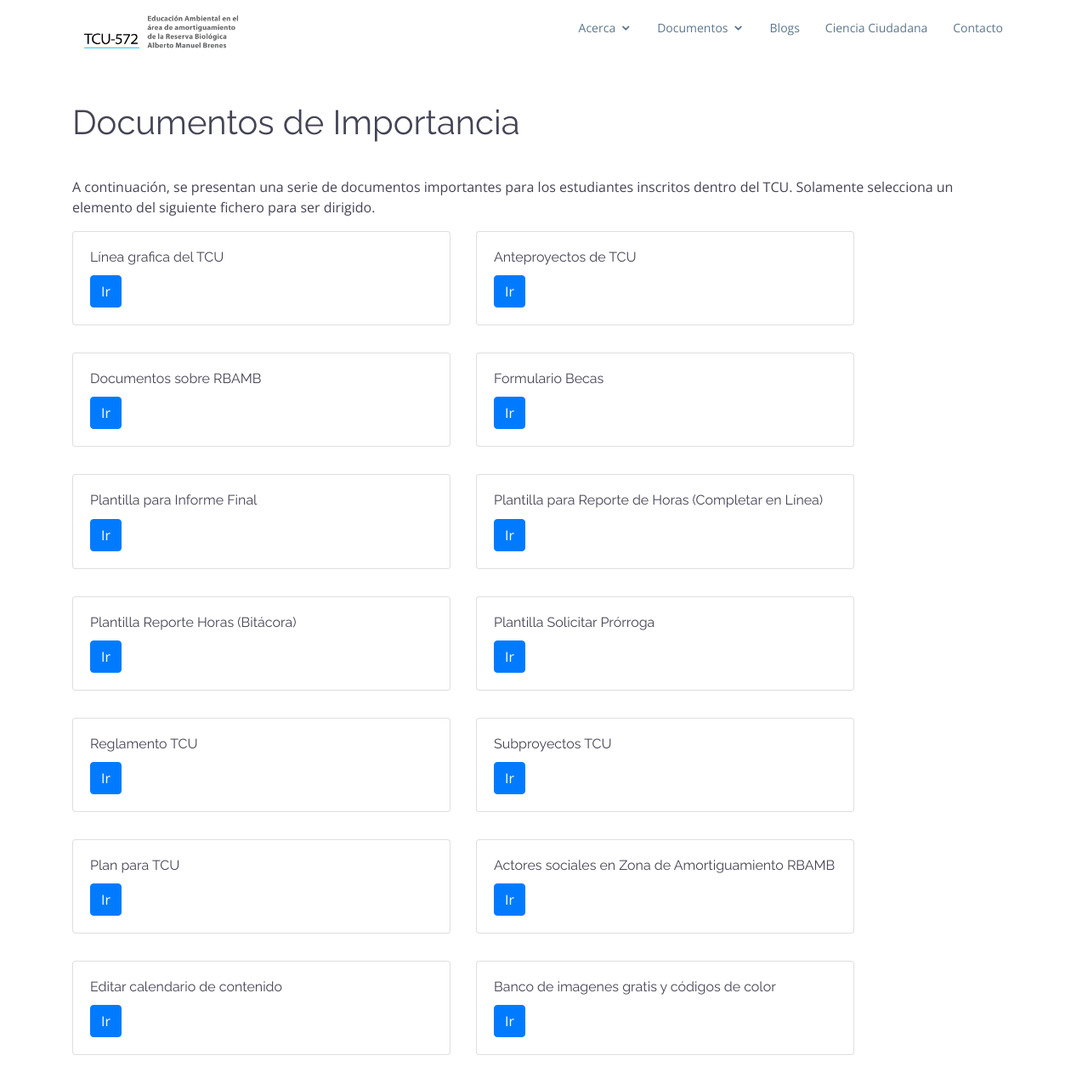
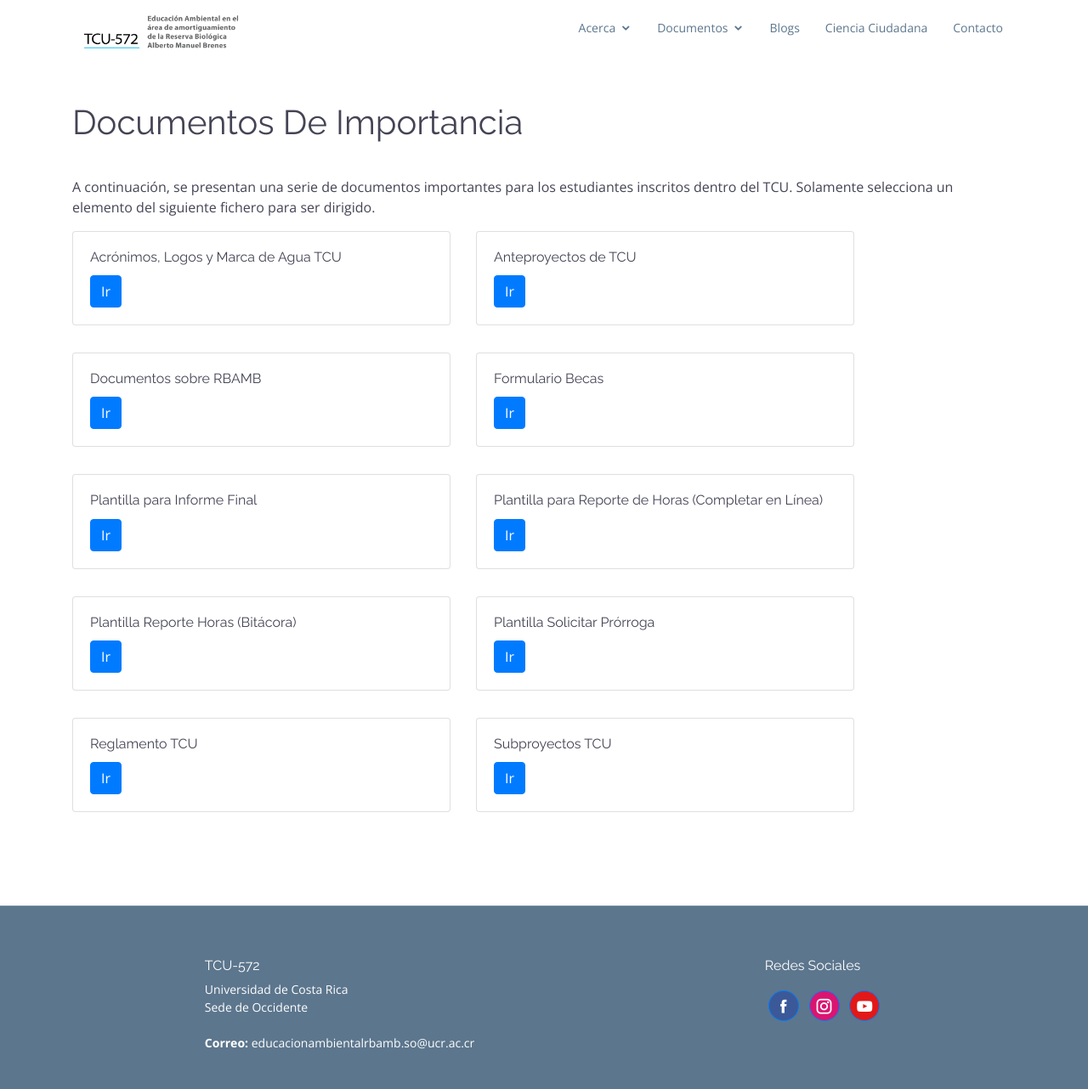
Before and after one commit to TCU572/tcu572, a plain HTML site: page documents/documents.html in a window 1280 px wide. Shown: the top 1282 px of the page at 85% size. Drawn offline with nearby package versions, Linux system fonts and the light colour scheme.

Commit message:
Update documents.html

```diff
--- a/documents/documents.html
+++ b/documents/documents.html
@@ -86,7 +86,6 @@
     <!-- ======= Breadcrumbs Section =======
     <section class="breadcrumbs">
       <div class="container">
-
         <div class="d-flex justify-content-between align-items-center">
           <h2>Acerca del TCU-572</h2>
           <ol>
@@ -94,7 +93,6 @@
             <li>Acerca del TCU-572</li>
           </ol>
         </div>
-
       </div>
     </section>--><!-- Breadcrumbs Section -->
 
@@ -103,7 +101,7 @@
       <div class="container">
 
         <div class="portfolio-description">
-          <h1 class="display-5">Documentos de Importancia</h1>
+          <h1 class="display-5">Documentos De Importancia</h1>
 
           <p style="padding-top: 2em;">
             A continuación, se presentan una serie de documentos importantes para los estudiantes inscritos dentro del TCU. Solamente selecciona un elemento del siguiente fichero para ser dirigido.
@@ -113,7 +111,7 @@
             <div class="col-sm-5">
               <div class="card">
                 <div class="card-body">
-                  <h6 class="card-title">Línea grafica del TCU</h6>
+                  <h6 class="card-title">Acrónimos, Logos y Marca de Agua TCU</h6>
                   <a href="https://drive.google.com/drive/folders/1qgvWDAPcrUsvWTY3DsUmhbV1RVzFv1SU?usp=sharing" class="btn btn-primary">Ir</a>
                 </div>
               </div>
@@ -195,43 +193,6 @@
                 <div class="card-body">
                   <h6 class="card-title">Subproyectos TCU</h6>
                   <a href="https://drive.google.com/drive/folders/1XNnv0hk5ua04rKnYolpgLP8tWKmTFgPd?usp=sharing" class="btn btn-primary">Ir</a>
-                </div>
-              </div>
-            </div>
-          </div>
-          <div class="row" style="padding-top: 2em;">
-            <div class="col-sm-5">
-              <div class="card">
-                <div class="card-body">
-                  <h6 class="card-title">Plan para TCU</h6>
-                  <a href="https://docs.google.com/document/d/1eMs-ftHgaI8oV7iiqiL78bWz-tcngv1P/edit?usp=sharing&ouid=117746361824199825639&rtpof=true&sd=true" class="btn btn-primary">Ir</a>
-                </div>
-              </div>
-            </div>
-            <div class="col-sm-5">
-              <div class="card">
-                <div class="card-body">
-                  <h6 class="card-title">Actores sociales en Zona de Amortiguamiento RBAMB</h6>
-                  <a href="https://www.google.com/maps/d/u/0/viewer?invite=CJnGkJ8O&sh=nn3y6EBD4s4TRYEj&ca=1&mid=1bXCWmuhMrzL-euDgxlrls9wh1M2t2omQ&ll=10.167017780940702%2C-84.59342135&z=11" class="btn btn-primary">Ir</a>
-                </div>
-              </div>
-            </div>
-          </div>
-            <div class="row" style="padding-top: 2em;">
-              <div class="col-sm-5">
-                <div class="card">
-                  <div class="card-body">
-                    <h6 class="card-title">Editar calendario de contenido </h6>
-                    <a href="https://www.canva.com/design/DAFYn7gwlGo/Ny7R-1OAGwZDAdY_lCNSzQ/edit?utm_content=DAFYn7gwlGo&utm_campaign=designshare&utm_medium=link2&utm_source=sharebutton" class="btn btn-primary">Ir</a>
-                  </div>
-                </div>
-              </div>
-              <div class="col-sm-5">
-                <div class="card">
-                  <div class="card-body">
-                    <h6 class="card-title">Banco de imagenes gratis y códigos de color </h6>
-                    <a href="https://drive.google.com/drive/folders/1CmCa3VGV0kuJFy_H5WcM2VSwBJFOpoD0?usp=sharing" class="btn btn-primary">Ir</a>
-                  </div>
                 </div>
               </div>
             </div>
```
